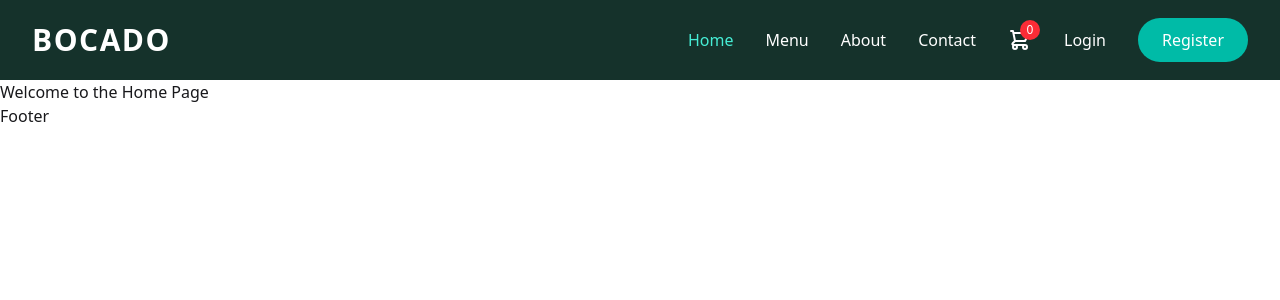
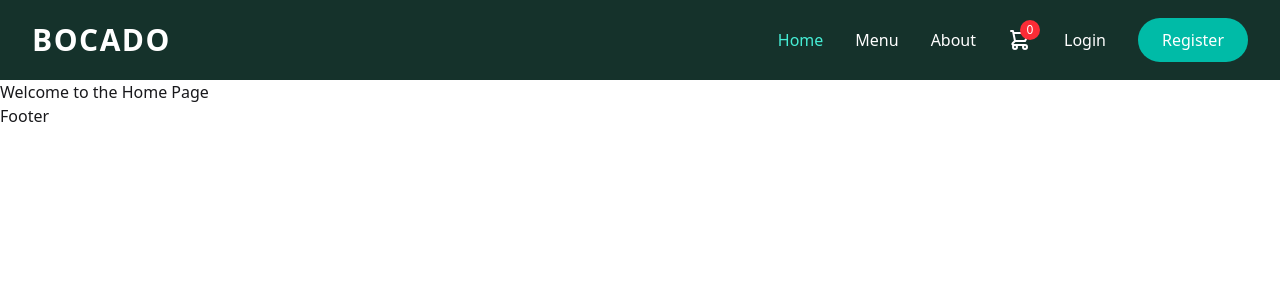
Before and after one commit to SarwarMorshad/bocado-berlin, a React (Vite) app: page / in a window 1280 px wide. Shown: the top 300 px of the page. Built offline with nearby package versions, Linux system fonts and the light colour scheme.

Commit message:
Editing links

```diff
--- a/src/components/Navbar.jsx
+++ b/src/components/Navbar.jsx
@@ -8,7 +8,7 @@ const Navbar = () => {
     { name: "Home", path: "/" },
     { name: "Menu", path: "/menu" },
     { name: "About", path: "/about" },
-    { name: "Contact", path: "/contact" },
+    // { name: "Contact", path: "/contact" },
   ];
   //    const links = (
   //     <>
```
